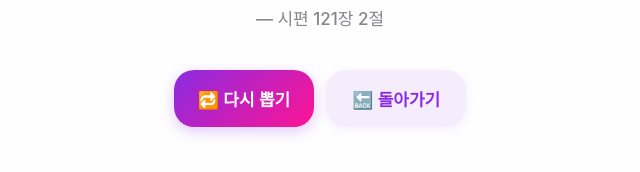
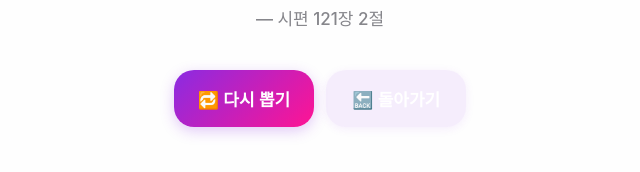
Before and after one commit to elroi773/manna_pray_project, a React (Vite) app: page /today in a window 1280 px wide. Shown: the part 418-590 px from the top of the page, without its empty margins (320-960 px from the left). Built offline with nearby package versions, Linux system fonts and the light colour scheme; a web font is replaced by a local one.

Commit message:
마무리 묵상 글 불러오기 하트 수 동기화 등등

```diff
--- a/src/pages/today.css
+++ b/src/pages/today.css
@@ -111,7 +111,7 @@
 
 .back-btn {
   background: rgba(138, 43, 226, 0.08);
-  color: var(--primary-purple);
+  color: white;
 }
 
 .back-btn:hover {
```
